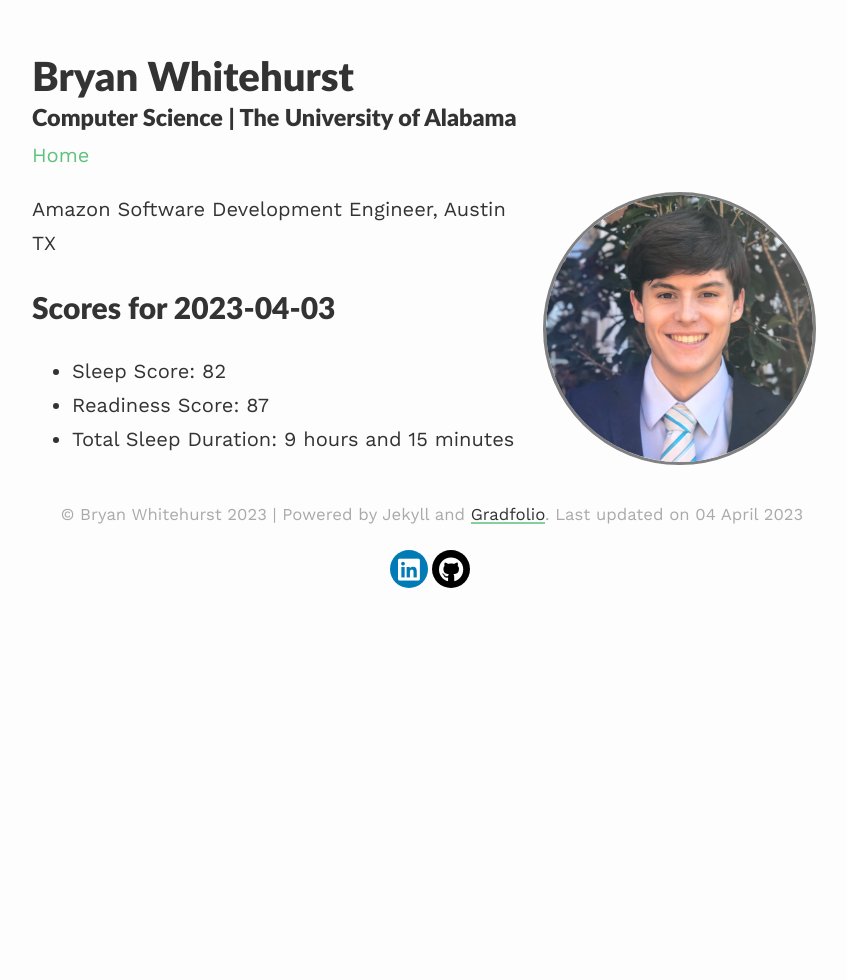
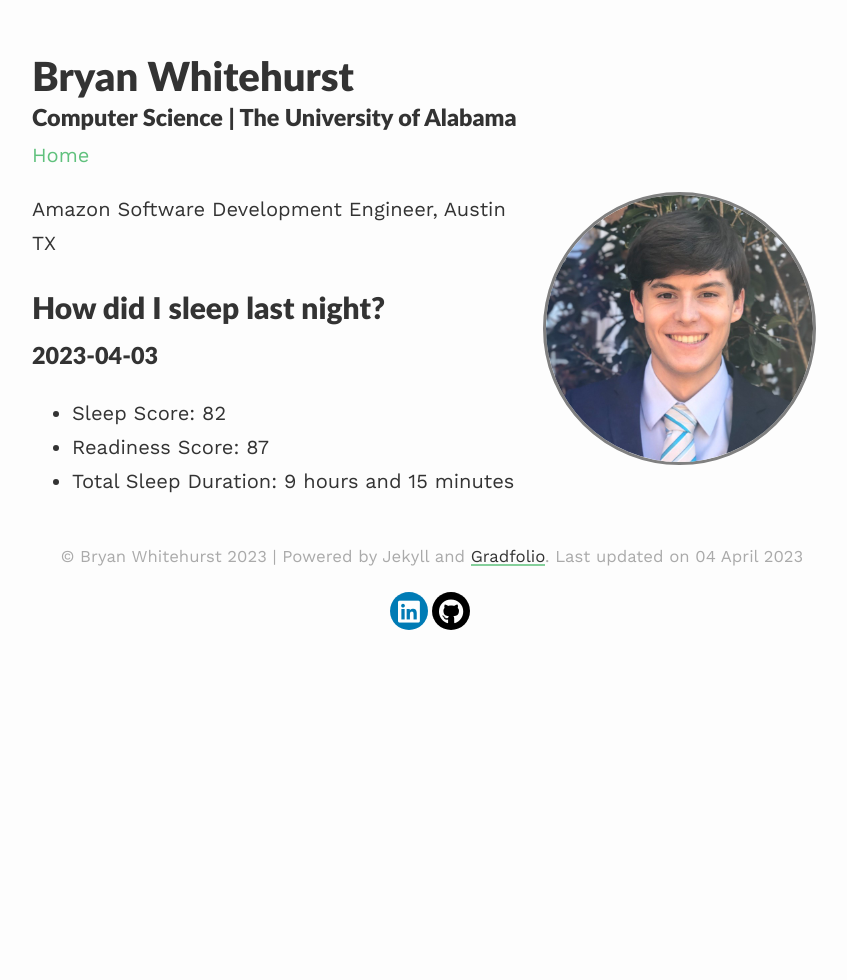
Before and after one commit to BryanWhitehurst/bryanwhitehurst.github.io, a Jekyll site: the page built from index.md, in a window 1280 px wide. Shown: the whole page, without its empty margins (208-1055 px from the left). Built offline with Jekyll 4.4.1, drawn with Linux system fonts in a browser that asks for light colours; nearby versions of some CDN libraries.

Commit message:
site changes

```diff
--- a/_config.yml
+++ b/_config.yml
@@ -19,8 +19,8 @@ paginate_path: /blog/page:num/
 # Social media links in footer
 facebook: "#"
 twitter: "#"
-linkedin: "https://www.linkedin.com/in/bryan-whitehurst/"
-github: "https://github.com/BryanWhitehurst"
+linkedin: "bryan-whitehurst"
+github: "BryanWhitehurst"
 researchgate: "#"
 orcid: "#"
 
--- a/index.md
+++ b/index.md
@@ -9,7 +9,8 @@ published: true
 
 Amazon Software Development Engineer, Austin TX
 
-# Scores for 2023-04-03
+# How did I sleep last night?
+### 2023-04-03
 - Sleep Score: 82
 - Readiness Score: 87
 - Total Sleep Duration: 9 hours and 15 minutes
```
